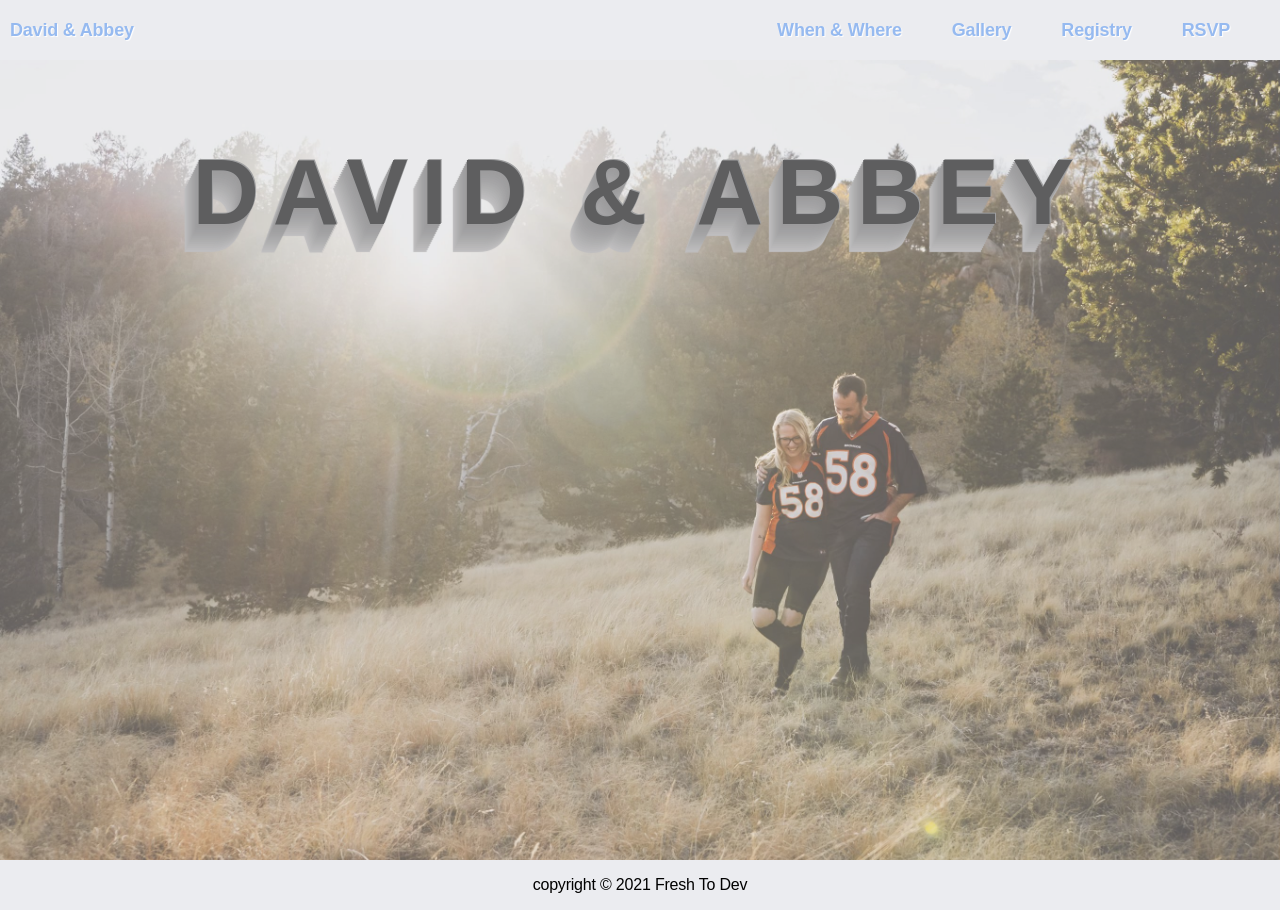
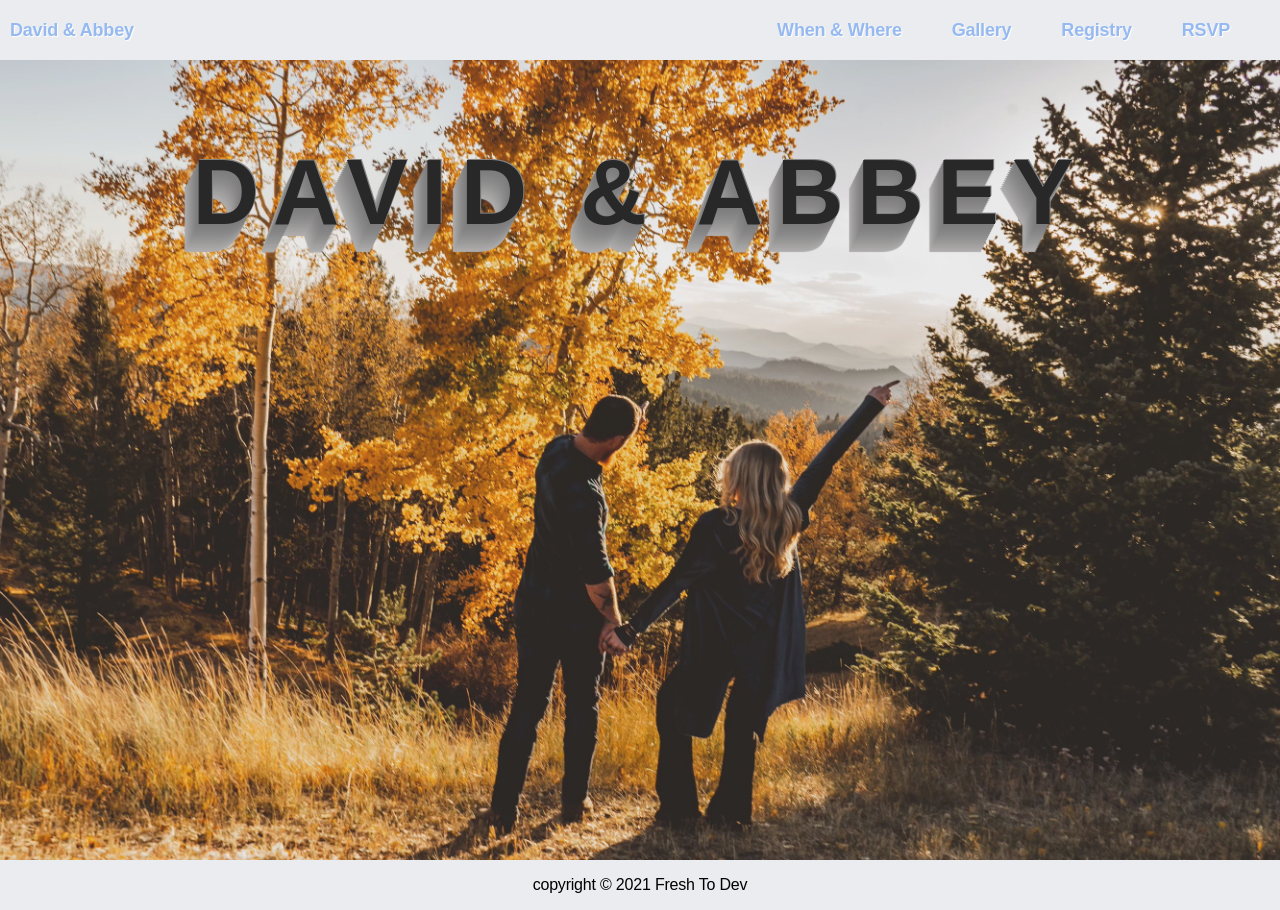
Before and after one commit to mdflynn/stieber-wedding, a React (Create React App) app: page / in a window 1280 px wide. Built offline with nearby package versions, Linux system fonts and the light colour scheme.

Commit message:
change img and opacity

```diff
--- a/src/components/MainPage/MainPage.scss
+++ b/src/components/MainPage/MainPage.scss
@@ -1,14 +1,14 @@
-@import url('https://fonts.googleapis.com/css2?family=Pacifico&display=swap');
+@import url("https://fonts.googleapis.com/css2?family=Pacifico&display=swap");
 
 .bg {
-  background-image: url("../../assets/field.jpg");
+  background-image: url("../../assets/moutain.jpg");
   content: "";
   height: 100vh;
   background-position: center;
   background-repeat: no-repeat;
   background-size: cover;
   position: relative;
-  opacity: 0.65;
+  opacity: 0.9;
 }
 
 .elegant-shadow {
@@ -27,7 +27,7 @@
     -3px 6px 1px #787777, -4px 8px 1px #7b7a7a, -5px 10px 1px #7f7d7d,
     -6px 12px 1px #828181, -7px 14px 1px #868585, -8px 16px 1px #8b8a89,
     -9px 18px 1px #8f8e8d, -10px 20px 1px #949392, -11px 22px 1px #999897,
-    -12px 24px 1px #9e9c9c, -13px 26px 1px #a3a1a1, -14px 28px 1px #a8a6a6,
+    -12px 24px 1px #9e9c9c, -13px 26px 1px #a3a1a1, -14px 28px 1px #a8a6a6;
   // -15px 30px 1px #adabab, -16px 32px 1px #b2b1b0, -17px 34px 1px #b7b6b5,
   // -18px 36px 1px #bcbbba, -19px 38px 1px #c1bfbf, -20px 40px 1px #c6c4c4,
   // -21px 42px 1px #cbc9c8, -22px 44px 1px #cfcdcd, -23px 46px 1px #d4d2d1,
```
Lines whose indentation alone changed are shown as unchanged.
